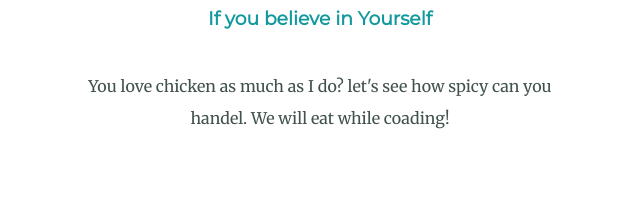
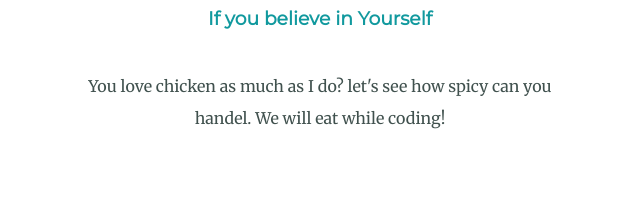
Before and after one commit to ChaitanyaThomare/CV, a plain HTML site: page index.html in a window 1280 px wide. Shown: the part 2249-2450 px from the top of the page, 320-960 px from the left. Drawn offline with Linux system fonts and the light colour scheme.

Commit message:
Update index.html

```diff
--- a/index.html
+++ b/index.html
@@ -39,7 +39,7 @@
   <div class="contact-me">
     <h2>Get In Touch</h2>
     <h3>If you believe in Yourself</h3>
-    <p class="contact-msg">You love chicken as much as I do? let's see how spicy can you handel. We will eat while coading!</p>
+    <p class="contact-msg">You love chicken as much as I do? let's see how spicy can you handel. We will eat while coding!</p>
 
     <a href="mailto:chaitanya.learning.thomare@gmail.com" class="classname">CONTACT ME</a>
   </div>
```
